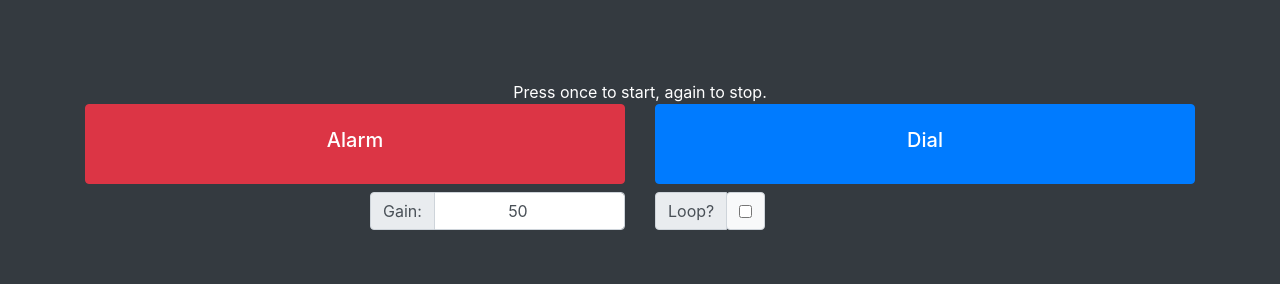
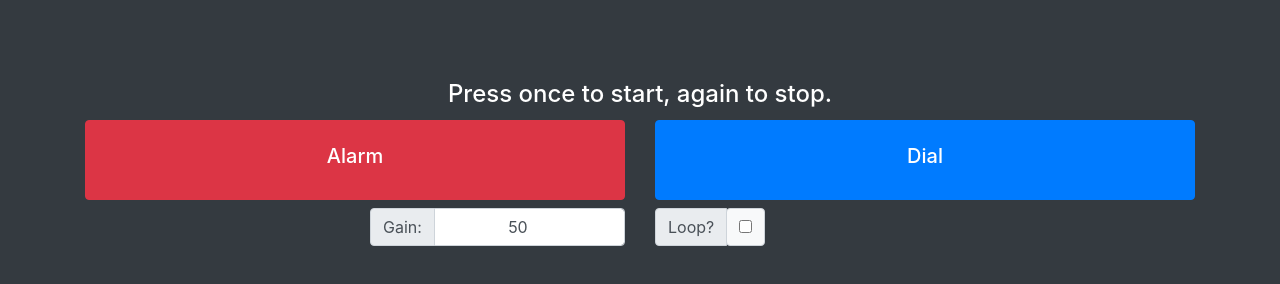
Before and after one commit to graevy/sg13, a plain HTML site: page index.html in a window 1280 px wide. Drawn offline with nearby package versions, Linux system fonts and the light colour scheme.

Commit message:
Change explainer to be larger

```diff
--- a/index.html
+++ b/index.html
@@ -13,9 +13,11 @@
 <body class="bg-dark">
     <script type="text/javascript" src="./app.js"></script>
     <div class="container bg-dark" style="margin-top: 10vh;">
-        <div class="row justify-content-center">
+        <div class="row justify-content-center" style="margin-bottom: .2rem;">
             <div class="col-centered text-white">
-                Press once to start, again to stop.
+                <h4>
+                    Press once to start, again to stop.
+                </h4>
             </div>
         </div>
         <div class="row align-items-center">
```
